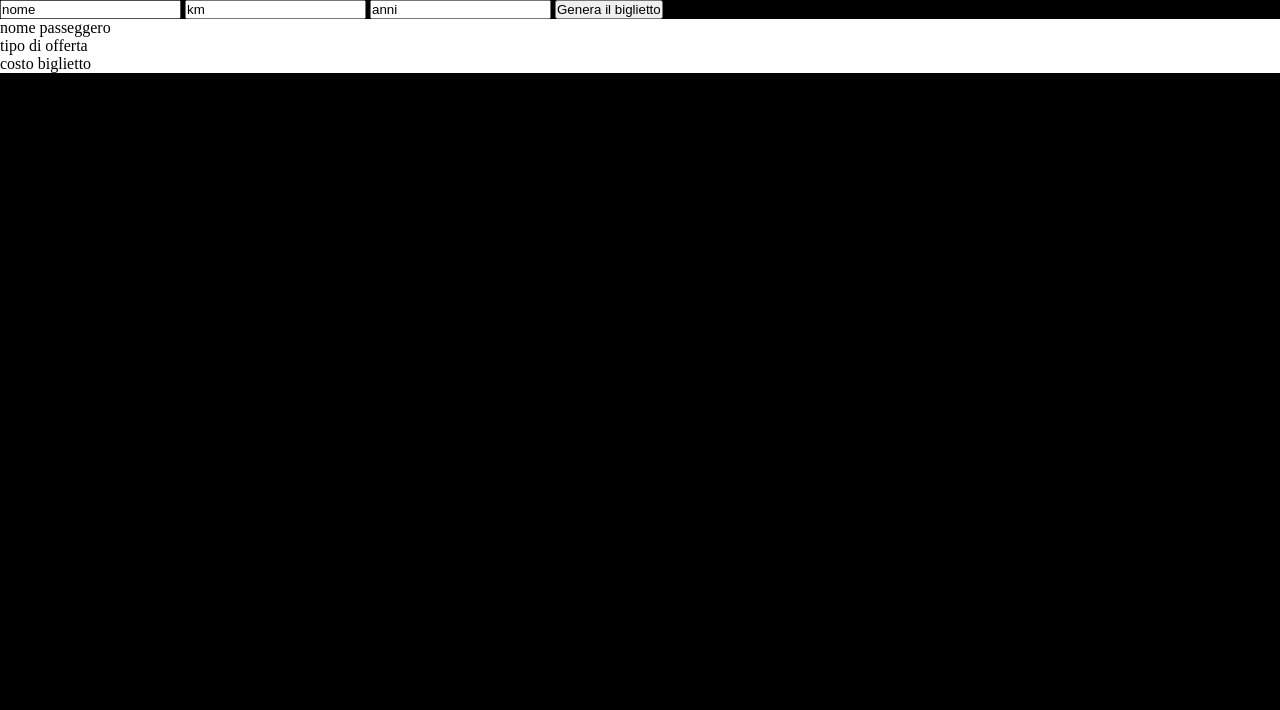
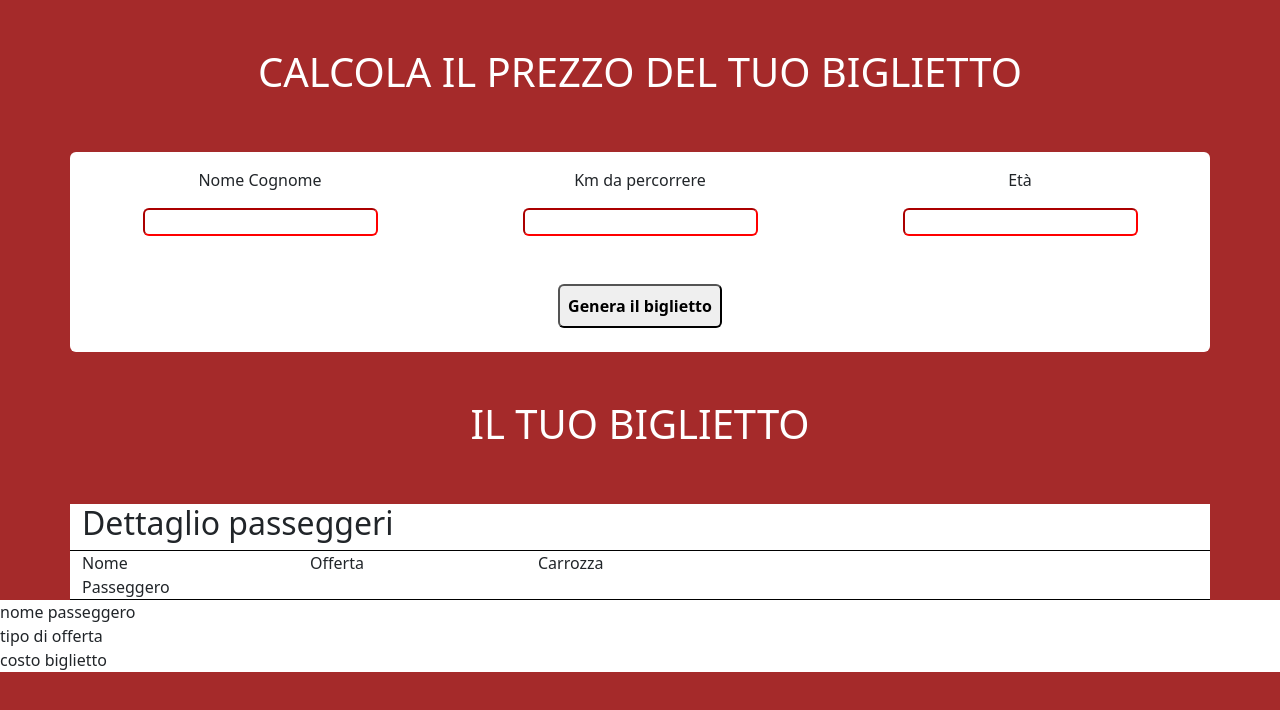
Before and after one commit to marcoarnulfo/js-biglietto-treno-form, a plain HTML site: page index.html in a window 1280 px wide. Drawn offline with nearby package versions, Linux system fonts and the light colour scheme.

Commit message:
add bootstrap and some style

```diff
--- a/assets/css/style.css
+++ b/assets/css/style.css
@@ -4,8 +4,16 @@
     margin: 0;
 }
 
-body {
-    background-color: black;
+#bg_body {
+    background-color: brown;
+}
+
+.bg_light{
+    background-color: white;
+}
+
+h1 {
+    color: white;
 }
 
 .passeggero,
@@ -13,3 +21,12 @@ body {
 .biglietto{
     background-color: white;
 }
+
+input {
+    border-color: red;
+}
+
+.border_tb{
+    border-top: 1px solid black;
+    border-bottom: 1px solid black;
+}
--- a/index.html
+++ b/index.html
@@ -6,13 +6,68 @@
     <meta name="viewport" content="width=device-width, initial-scale=1.0">
     <title>Biglietto Treno</title>
     <link rel="stylesheet" href="./assets/css/style.css">
+    <link href="https://cdn.jsdelivr.net/npm/bootstrap@5.2.2/dist/css/bootstrap.min.css" rel="stylesheet" integrity="sha384-Zenh87qX5JnK2Jl0vWa8Ck2rdkQ2Bzep5IDxbcnCeuOxjzrPF/et3URy9Bv1WTRi" crossorigin="anonymous">
 </head>
-<body>
+<body id="bg_body">
+    <div class="container text-center p-5 ">
+        <h1>CALCOLA IL PREZZO DEL TUO BIGLIETTO</h1>
+    </div>
 
-    <input id="name" type="text" value="nome" >
-    <input id="km" type="text" value="km">
-    <input id="age" type="text" value="anni">
-    <button id="genera">Genera il biglietto</button>
+    <div class="container text-center bg_light rounded">
+        <div class="row">
+            <div class="col">
+                <div class="p-3">Nome Cognome</div>
+                <input class="text-center rounded" id="name" type="text" value="" >
+            </div>
+            <div class="col">
+                <div class="p-3">Km da percorrere</div>
+                <input class="text-center rounded" id="km" type="text" value="">
+            </div>
+            <div class="col">
+                <div class="p-3">Età</div>
+                <input class="text-center rounded" id="age" type="text" value="">
+            </div>
+        </div>
+        <div class="row">
+            <div class="col-12 pt-5 pb-4">
+                <button class="rounded p-2 fw-semibold" id="genera">Genera il biglietto</button>
+            </div>
+        </div>
+    </div>
+
+    <div class="container text-center p-5 ">
+        <h1>IL TUO BIGLIETTO</h1>
+    </div>
+
+    <div class="container bg_light">
+        <div class="row">
+            <div class="col text-start">
+                <h2>Dettaglio passeggeri</h2>
+            </div>
+        </div>
+        <div class="row border_tb">
+            <div class="col">
+                <div>Nome</div>
+                <div>Passeggero</div>
+                <div id="nome_del_passeggero"></div>
+            </div>
+            <div class="col">
+                <div>Offerta</div>
+                <div id="tipo_sconto"></div>
+            </div>
+            <div class="col">
+                <div>Carrozza</div>
+                <div id="numero_carrozza"></div>
+            </div>
+            <div class="col">
+                <div></div>
+            </div>
+            <div class="col"></div>
+        </div>
+    </div>
+
+
+
 
     <div class="passeggero">
         nome passeggero
@@ -27,6 +82,13 @@
     </div>
 
 
+
+
+
+
+
+
+    <script src="https://cdn.jsdelivr.net/npm/bootstrap@5.2.2/dist/js/bootstrap.bundle.min.js" integrity="sha384-OERcA2EqjJCMA+/3y+gxIOqMEjwtxJY7qPCqsdltbNJuaOe923+mo//f6V8Qbsw3" crossorigin="anonymous"></script>
     <script src="./assets/js/main.js"></script>
 </body>
 </html>
```
